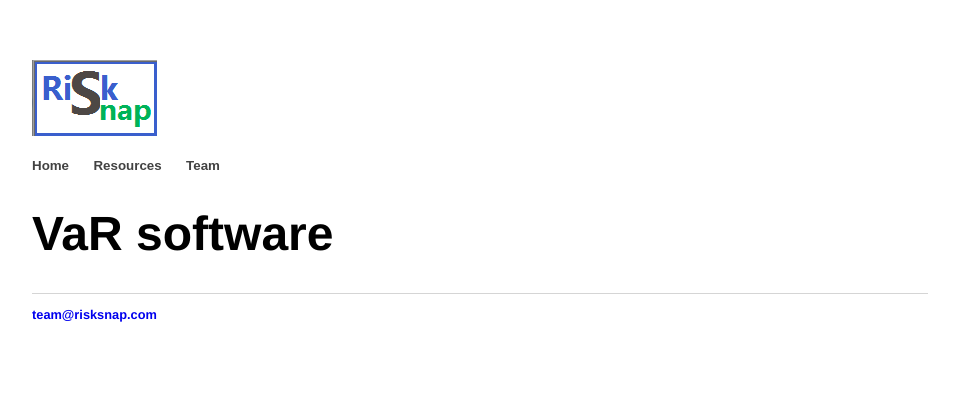
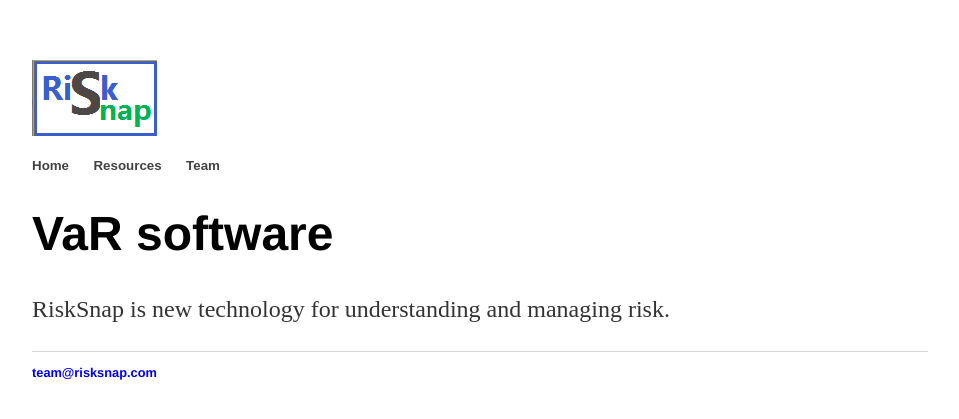
Before and after one commit to risksnap/RiskSnap, a Jekyll site: the page built from index.html, in a window 1280 px wide. Shown: the top 419 px of the page, without its empty margins (160-1119 px from the left). Built offline with Jekyll 4.4.1, drawn with Linux system fonts in a browser that asks for light colours.

Commit message:
Adding templates

```diff
--- a/index.html
+++ b/index.html
@@ -3,4 +3,5 @@ layout: default
 ---
 <div class="blurb">
 	<H1>VaR software</H1>
+    <p>RiskSnap is new technology for understanding and managing risk.</p>
 </div><!-- /.blurb -->
--- a/resources/index.html
+++ b/resources/index.html
@@ -5,4 +5,6 @@ layout: default
 	<H1>Resources</H1>
 
     <a href="http://www.osfi-bsif.gc.ca/Eng/Pages/default.aspx">OSFI</a>
+    <a href="https://www.bis.org/bcbs/">Basel Committee on Banking Supervision</a>
+
 </div><!-- /.blurb -->
```
